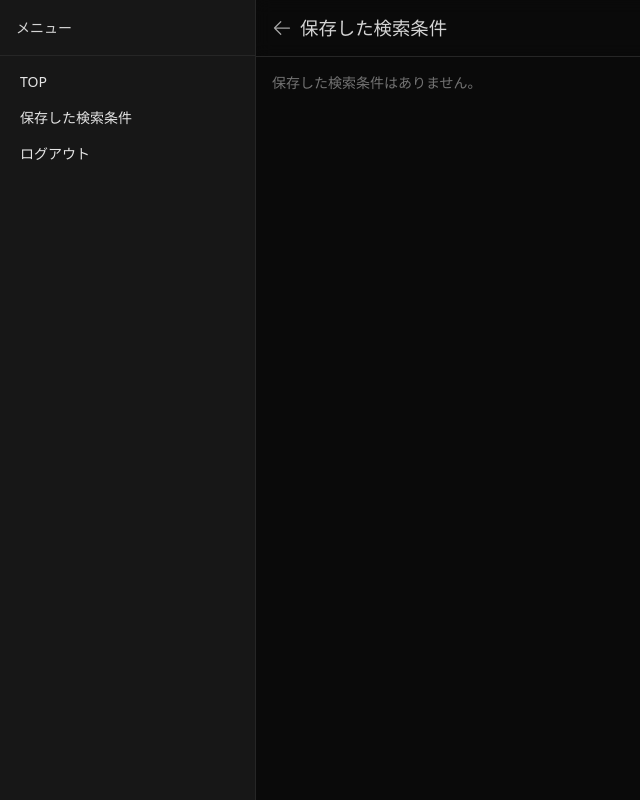
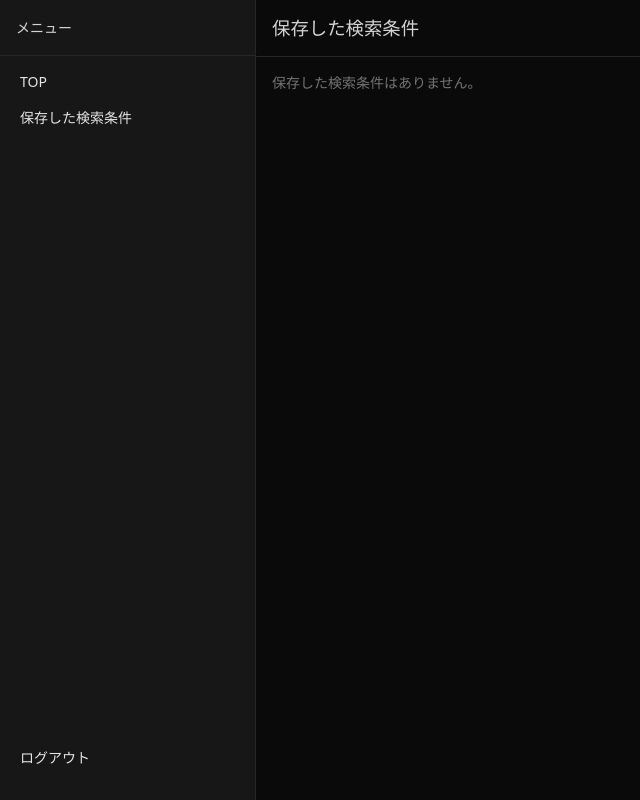
Before and after one commit to step63r/local-image-classifier, a Flask app: page /saved-searches in a window 1280 px wide. Shown: the whole page, without its empty margins (0-640 px from the left). Run offline with Flask 3, Linux system fonts and the light colour scheme; the visitor is signed in with stand-in values (Sample User, id 1); data that the repository does not hold is empty; some libraries are stand-ins or nearby versions.

Commit message:
update #15

```diff
--- a/templates/_header_title.html
+++ b/templates/_header_title.html
@@ -1,15 +1,7 @@
 <div class="mx-auto flex h-14 max-w-6xl items-center gap-2 px-4">
-  {% if back_url %}
-  <a href="{{ back_url }}" aria-label="戻る" class="shrink-0 text-neutral-400 hover:text-neutral-200">
-    <svg xmlns="http://www.w3.org/2000/svg" fill="none" viewBox="0 0 24 24" stroke-width="1.5"
-      stroke="currentColor" class="h-5 w-5">
-      <path stroke-linecap="round" stroke-linejoin="round" d="M10.5 19.5 3 12m0 0 7.5-7.5M3 12h18" />
-    </svg>
-  </a>
-  {% endif %}
   <h1 class="min-w-0 flex-1 text-[clamp(0.875rem,0.75rem+0.5vw,1.25rem)] font-medium text-neutral-300">{{ header_title }}</h1>
   <button type="button" id="menuBtn" aria-label="メニュー"
-    class="shrink-0 text-neutral-400 hover:text-neutral-200 lg:hidden">
+    class="shrink-0 px-2 text-neutral-400 hover:text-neutral-200 lg:hidden">
     <svg xmlns="http://www.w3.org/2000/svg" fill="none" viewBox="0 0 24 24" stroke-width="1.5"
       stroke="currentColor" class="h-5 w-5">
       <path stroke-linecap="round" stroke-linejoin="round" d="M3.75 6.75h16.5M3.75 12h16.5m-16.5 5.25h16.5" />
--- a/templates/_menu.html
+++ b/templates/_menu.html
@@ -2,21 +2,21 @@
      header要素の外(bodyの直下)に配置すること。 -->
 
 <!-- PC幅: 常時表示の左サイドバー(ハンバーガー/ドロワーの代わり) -->
-<aside class="fixed inset-y-0 left-0 z-10 hidden w-64 border-r border-neutral-800 bg-neutral-900 lg:block">
-  <div class="flex h-14 items-center border-b border-neutral-800 px-4">
+<aside class="fixed inset-y-0 left-0 z-10 hidden w-64 border-r border-neutral-800 bg-neutral-900 lg:flex lg:flex-col">
+  <div class="flex h-14 shrink-0 items-center border-b border-neutral-800 px-4">
     <span class="text-sm font-medium text-neutral-300">メニュー</span>
   </div>
-  <nav class="flex flex-col p-2">
+  <nav class="flex flex-1 flex-col p-2">
     <a href="/" class="rounded px-3 py-2 text-sm text-neutral-200 hover:bg-neutral-800">TOP</a>
     <a href="/saved-searches" class="rounded px-3 py-2 text-sm text-neutral-200 hover:bg-neutral-800">保存した検索条件</a>
-    <a href="/logout" class="rounded px-3 py-2 text-sm text-neutral-200 hover:bg-neutral-800">ログアウト</a>
+    <a href="/logout" class="mb-4 mt-auto rounded px-3 py-2 text-sm text-neutral-200 hover:bg-neutral-800">ログアウト</a>
   </nav>
 </aside>
 
 <!-- モバイル/タブレット幅: ハンバーガーで開閉するオーバーレイ式ドロワー -->
 <div id="menuOverlay" class="fixed inset-0 z-30 hidden bg-black/50 lg:hidden" onclick="window.closeHeaderMenu()"></div>
 <div id="menuPanel"
-  class="fixed inset-y-0 right-0 z-40 w-64 max-w-[80vw] translate-x-full transform border-l border-neutral-800 bg-neutral-900 shadow-xl transition-transform duration-200 ease-out lg:hidden">
+  class="fixed inset-y-0 right-0 z-40 flex w-64 max-w-[80vw] translate-x-full transform flex-col border-l border-neutral-800 bg-neutral-900 shadow-xl transition-transform duration-200 ease-out lg:hidden">
   <div class="flex items-center justify-between border-b border-neutral-800 px-4 py-3">
     <span class="text-sm font-medium text-neutral-300">メニュー</span>
     <button type="button" aria-label="閉じる" onclick="window.closeHeaderMenu()"
@@ -27,10 +27,10 @@
       </svg>
     </button>
   </div>
-  <nav class="flex flex-col p-2">
+  <nav class="flex flex-1 flex-col p-2">
     <a href="/" class="rounded px-3 py-2 text-sm text-neutral-200 hover:bg-neutral-800">TOP</a>
     <a href="/saved-searches" class="rounded px-3 py-2 text-sm text-neutral-200 hover:bg-neutral-800">保存した検索条件</a>
-    <a href="/logout" class="rounded px-3 py-2 text-sm text-neutral-200 hover:bg-neutral-800">ログアウト</a>
+    <a href="/logout" class="mb-4 mt-auto rounded px-3 py-2 text-sm text-neutral-200 hover:bg-neutral-800">ログアウト</a>
   </nav>
 </div>
 
--- a/templates/saved_searches.html
+++ b/templates/saved_searches.html
@@ -11,7 +11,6 @@
 <body class="min-h-full bg-neutral-950 text-neutral-100 lg:pl-64">
   <header class="sticky top-0 z-20 border-b border-neutral-800 bg-neutral-950/90 backdrop-blur">
     {% set header_title = "保存した検索条件" %}
-    {% set back_url = "/" %}
     {% include "_header_title.html" %}
   </header>
   {% include "_menu.html" %}
```
Also changed, not shown: templates/_search_form.html (+1 -29 lines).
